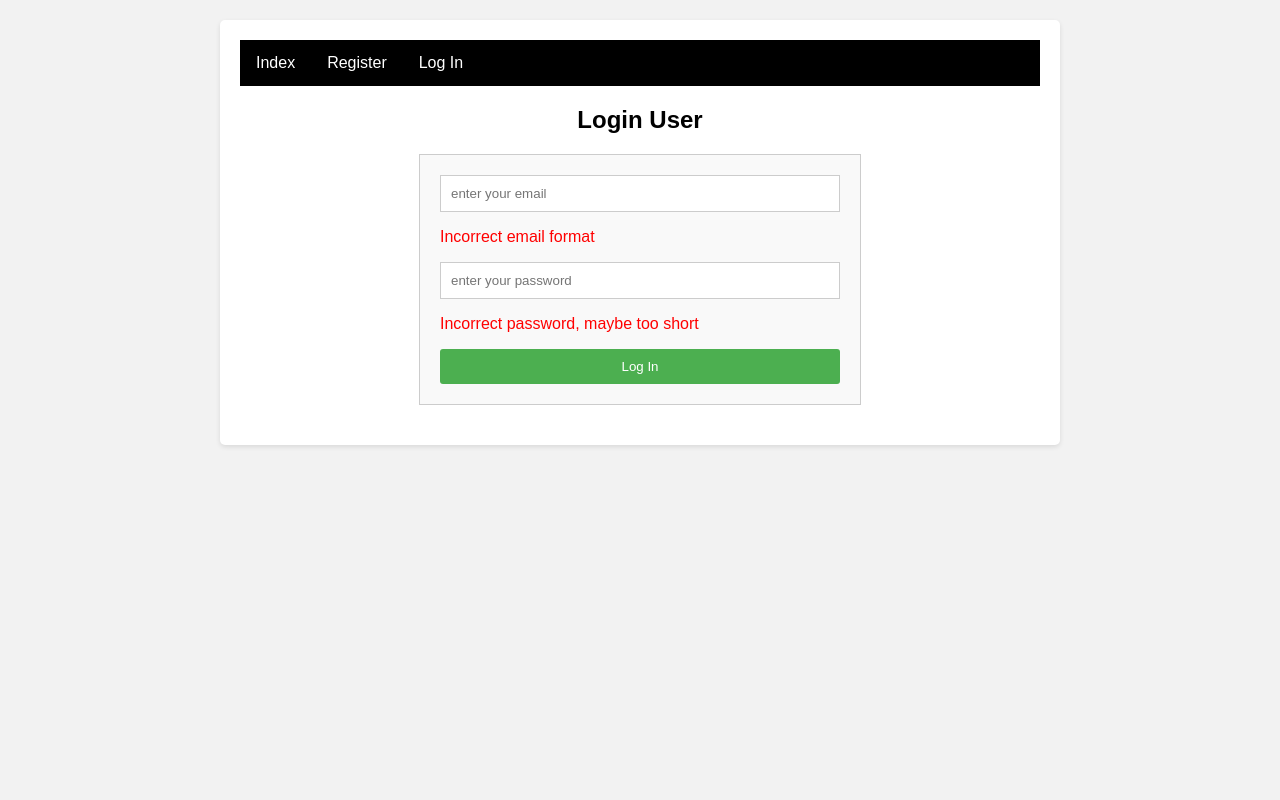
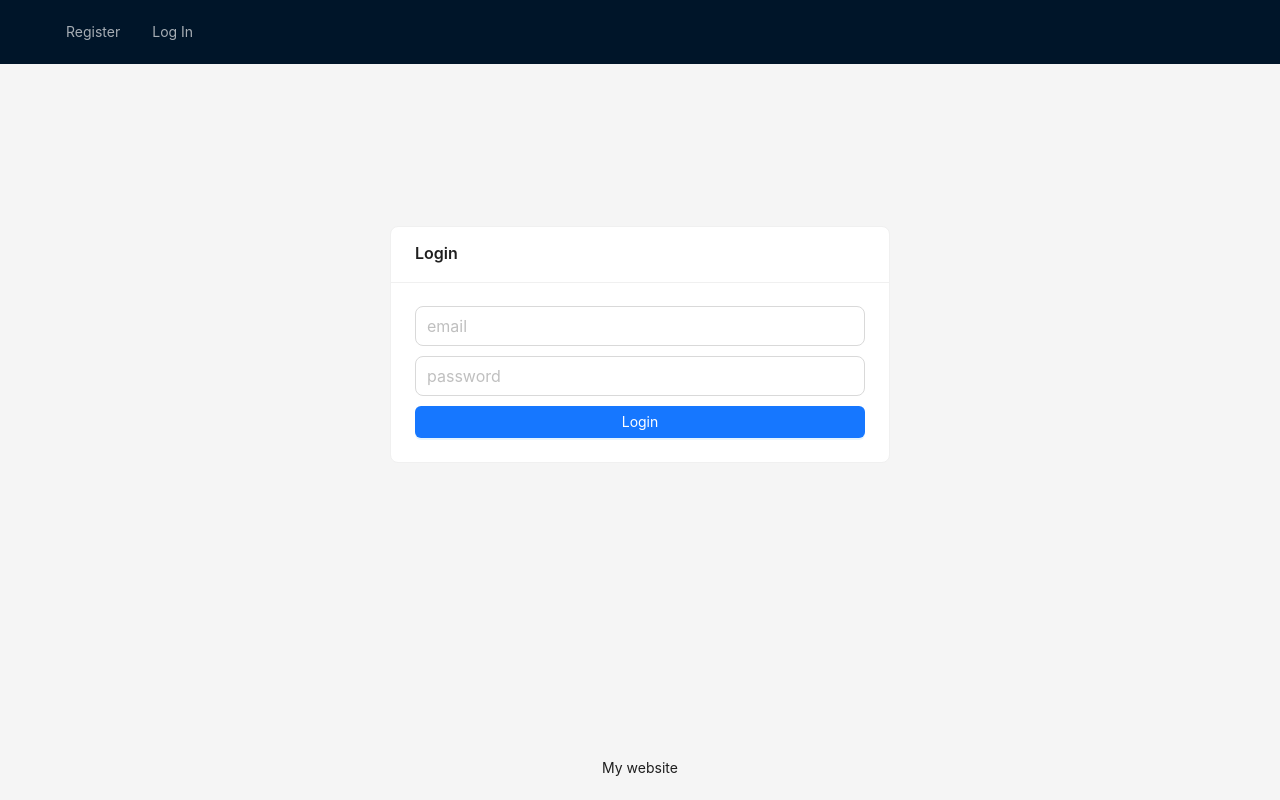
Before and after one commit to adrianmf27/frontend-bids, a React (Create React App) app: page /login in a window 1280 px wide. Built offline with nearby package versions, Linux system fonts and the light colour scheme.

Commit message:
Using new GUI with Ant library

```diff
--- a/package.json
+++ b/package.json
@@ -6,6 +6,7 @@
     "@testing-library/jest-dom": "^5.17.0",
     "@testing-library/react": "^13.4.0",
     "@testing-library/user-event": "^13.5.0",
+    "antd": "^5.17.3",
     "eslint": "^8.57.0",
     "lodash": "^4.17.21",
     "react": "^18.3.1",
--- a/src/App.js
+++ b/src/App.js
@@ -1,6 +1,6 @@
 /* eslint-disable eqeqeq */
 /* eslint-disable react/jsx-no-comment-textnodes */
-import './App.css';
+import 'antd/dist/reset.css'
 import { Link, Route, Routes, useNavigate } from 'react-router-dom';
 import CreateUserComp from './Components/CreateUserComp';
 import LoginUserComp from './Components/LoginUserComp';
@@ -12,6 +12,8 @@ import EditItemComp from './Components/EditItemComp';
 import React, { useEffect, useState } from 'react';
 import { backendUrl } from './Globals';
 import ListBidsComp from './Components/ListBidsComp';
+import { Layout, Menu } from 'antd';
+import { Content, Footer, Header } from 'antd/es/layout/layout';
 
 function App() {
   let [notif, setNotif] = useState("")
@@ -38,26 +40,24 @@ function App() {
   }
 
   return (
-    <div className="main-container">
-      <nav>
-        <ul className='navbar'>
-          <li><Link to="/">Index</Link></li>
-          {!login && <li><Link to="/register">Register</Link></li>}
-          {!login && <li><Link to="/login">Log In</Link></li>}
-          {login && <li><Link to="/items">Items</Link></li>}
-          {login && <li><Link to="/createItem">Create Item</Link></li>}
-          {login && <li><Link to="/myItems">My Items</Link></li>}
-          {login && <li><Link to="#" onClick={disconnect}>Disconnect</Link></li>}
-        </ul>
-      </nav>
+    <Layout className='layout' style={{minHeight: '100vh'}}>
+      <Header>
+        {!login && (
+          <Menu mode='horizontal' theme='dark' items={[
+            {key: "menuRegister", label: <Link to="/register">Register</Link>},
+            {key: "menuLogin", label: <Link to="/login">Log In</Link>}
+          ]}></Menu>)}
 
-      {notif != "" && (
-        <div className='notification'>
-          {notif}
-          <span className='close-btn' onClick={() => {setNotif("")}}>X</span>
-        </div>
-      )}
+        {login && (
+        <Menu mode='horizontal' theme='dark' items= {[
+          {key: "menuItems", label: <Link to="/items">Items</Link>},
+          {key: "menuMyItems", label: <Link to="/myItems">My Items</Link>},
+          {key: "menuCreateItem", label: <Link to="/createItem">Create Item</Link>},
+          {key: "menuDisconnect", label: <Link to="#" onClick={disconnect}>Disconnect</Link>}]}>
+        </Menu>)}
+      </Header>
 
+      <Content>
         <Routes>
           <Route path="/register" element={<CreateUserComp createNotification={createNotif}/>}/>
           <Route path="/login" element={<LoginUserComp setLogin={setLogin}/>}/>
@@ -69,7 +69,10 @@ function App() {
           <Route path="/item/edit/:itemId" element={<EditItemComp createNotification={createNotif}/>}/>
           <Route path="/item/:itemId/bids" element={<ListBidsComp createNotification={createNotif}/>}/>
         </Routes>
-    </div>
+      </Content>
+
+      <Footer style={{textAlign: 'center'}}> My website </Footer>
+    </Layout>
   );
 }
 
--- a/src/Components/ItemsComp.js
+++ b/src/Components/ItemsComp.js
@@ -1,8 +1,9 @@
 /* eslint-disable react-hooks/exhaustive-deps */
-import React, { useEffect, useState, useCallback } from "react";
+import React, { useEffect, useState} from "react";
 import { backendUrl } from "../Globals";
 import { timestampToDate } from "../Utils";
 import { Link, useNavigate } from "react-router-dom";
+import { Card, List } from "antd";
 
 const ItemsComp = () => {
     const [items, setItems] = useState([]);
@@ -33,24 +34,33 @@ const ItemsComp = () => {
 
 
     return (
-        <div>
-            <h2>Items</h2>
+        <>
+            <Card style={{textAlign: "center", fontSize: "30px", fontWeight: "bold"}}>Items</Card>
             {message !== "" && <h3 className="errorMessage">{message}</h3>}
 
-            <div className="item-list">
-                {items.map(item => (
-                    <Link to={"/item/" + item.id} key={item.id}>
-                        <div className="item">
-                            <h3 className="title">{item.name}</h3>
-                            <h3 className="description">Description: {item.description}</h3>
-                            <h3 className="email">Seller: {item.email}</h3>
-                            <h3 className="date">Time start: {timestampToDate(item.dateStart)}</h3>
-                            <h3 className="date">Time finish: {timestampToDate(item.dateFinish)}</h3>
-                        </div>
-                    </Link>
-                ))}
-            </div>
-        </div>
+            <List grid={ {
+                    gutter: 16, // margin
+                    xs: 1,
+                    sm:2,
+                    md: 4,
+                    lg:4,
+                    xl: 6,
+                    xxl: 6
+                }}
+                dataSource={items} renderItem={(item) => (
+                <List.Item>
+                    <Card hoverable title={item.name} style={{height: "300px"}}>
+                        <Link to={"/item/" + item.id}>
+                            <p className="description">Description: {item.description}</p>
+                            <p className="email">Seller: {item.email}</p>
+                            <p className="date">Time start: {timestampToDate(item.dateStart)}</p>
+                            <p className="date">Time finish: {timestampToDate(item.dateFinish)}</p>
+                        </Link>
+                    </Card>
+                </List.Item>)}>
+
+            </List>
+        </>
     );
 }
 
--- a/src/Components/ListBidsComp.js
+++ b/src/Components/ListBidsComp.js
@@ -3,6 +3,7 @@ import { useEffect, useState } from "react";
 import { useParams } from "react-router-dom";
 import { backendUrl } from "../Globals";
 import { timestampToDate } from "../Utils";
+import { List } from "antd";
 
 
 let ListBidsComp = () =>{
@@ -25,19 +26,21 @@ let ListBidsComp = () =>{
     }
 
     return (
-        <div className="item-list">
-            <h2>Bids</h2>
-            <div className="items-container">
-                {bids.map((bid, index) => (
-                    <div className="item" key={index}>
-                        <h3>Amount: {bid.amount} €</h3>
-                        <h3>Email: {bid.email}</h3>
-                        <h3>Date: {timestampToDate(bid.date)}</h3>
-                    </div>
-                ))}
-            </div>
-        </div>
+        <List
+            size="large"
+            header={<h2>List of bids</h2>}
+            bordered
+            dataSource={bids}
+            renderItem={(bid) => (
+                <List.Item>
+                    <h3>{bid.amount} €</h3>
+                    <p>{bid.email}</p>
+                    <p>{timestampToDate(bid.date)}</p>
+                </List.Item>
+            )}
+        />
     );
+
 
 }
 
--- a/src/Components/LoginUserComp.js
+++ b/src/Components/LoginUserComp.js
@@ -4,6 +4,7 @@ import React, { useEffect, useState, useCallback } from "react";
 import { backendUrl } from "../Globals";
 import { useNavigate } from "react-router-dom";
 import { emailPattern } from "../Utils";
+import { Button, Card, Col, Input, Row } from "antd";
 
 let LoginUserComp = (props) => {
     let {setLogin} = props
@@ -77,22 +78,17 @@ let LoginUserComp = (props) => {
     }
 
     return (
-        <div>
-            <h2>Login User</h2>
-            {message !== "" && <h3 className="errorMessage">{message}</h3>}
-
-            <div className="center-box">
-                <div className="form-group">
-                    <input type="text" placeholder="enter your email" onChange={changeName}></input>
-                </div>
-                {error.email && <p className="errorForm">{error.email}</p>}
-                <div className="form-group">
-                    <input type="text" placeholder="enter your password" onChange={changePass}></input>
-                </div>
-                {error.password && <p className="errorForm">{error.password}</p>}
-                <button onClick={clickLoginButton}>Log In</button>
-            </div>
-        </div>
+        <Row align='middle'justify='center' style={{minHeight: "70vh"}}>
+            <Col>
+                <Card title='Login' style={{minWidth: '300px', maxWidth: '500px'}}>
+                    <Input style={{marginBottom: "10px"}} size="large" type="text"
+                            placeholder="email" onChange={changeName}/>
+                    <Input style={{marginBottom: "10px"}} size="large" type="text"
+                            placeholder="password" onChange={changePass}/>
+                    <Button type="primary" onClick={clickLoginButton} block>Login</Button>
+                </Card>
+            </Col>
+        </Row>
     )
 }
 
```
Also changed, not shown: 1 other file (tests, documents, lock files or other folders). Lines whose indentation alone changed are shown as unchanged.
